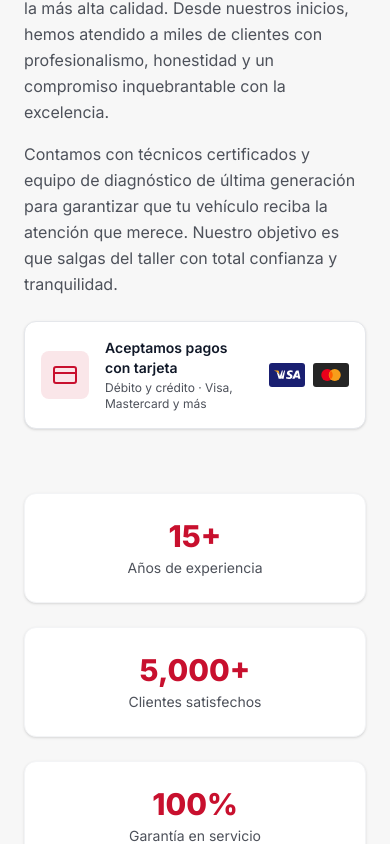
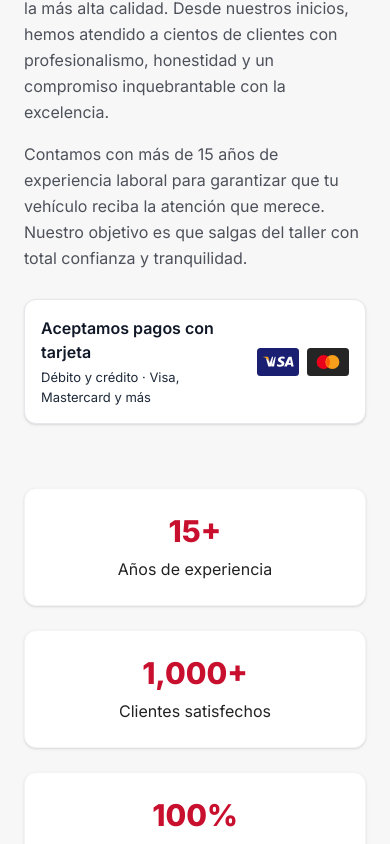
Before and after one commit to hdz-kevin/galaviz-automotriz, a Vue app: page / in a window 390 px wide. Shown: the part 1494-2338 px from the top of the page. Built offline with nearby package versions, Linux system fonts and the light colour scheme.

Commit message:
customize About component

```diff
--- a/src/components/AboutSection.vue
+++ b/src/components/AboutSection.vue
@@ -20,7 +20,7 @@ onMounted(() => {
 
 const stats = [
   { value: '15+', label: 'Años de experiencia' },
-  { value: '5,000+', label: 'Clientes satisfechos' },
+  { value: '1,000+', label: 'Clientes satisfechos' },
   { value: '100%', label: 'Garantía en servicio' },
 ]
 </script>
@@ -59,36 +59,36 @@ const stats = [
           </h3>
           <p class="text-text-light leading-relaxed mb-4">
             En <strong class="text-gray-900">Galaviz Automotriz</strong> nos especializamos en brindar un servicio
-            mecánico integral de la más alta calidad. Desde nuestros inicios, hemos atendido a miles
+            mecánico integral de la más alta calidad. Desde nuestros inicios, hemos atendido a cientos
             de clientes con profesionalismo, honestidad y un compromiso inquebrantable con la excelencia.
           </p>
-          <p class="text-text-light leading-relaxed mb-6">
-            Contamos con técnicos certificados y equipo de diagnóstico de última generación para
+          <p class="text-text-light leading-relaxed mb-7">
+            Contamos con más de 15 años de experiencia laboral para
             garantizar que tu vehículo reciba la atención que merece. Nuestro objetivo es que salgas
             del taller con total confianza y tranquilidad.
           </p>
 
           <!-- Pagos con tarjeta badge -->
           <div class="flex items-center gap-4 bg-white rounded-xl p-4 border border-gray-200 shadow-sm">
-            <div class="flex-shrink-0 w-12 h-12 bg-accent/10 rounded-lg flex items-center justify-center">
+            <div class="hidden sm:flex shrink-0 w-12 h-12 bg-accent/10 rounded-lg items-center justify-center">
               <svg class="w-6 h-6 text-accent" viewBox="0 0 24 24" fill="none" stroke="currentColor" stroke-width="2" stroke-linecap="round" stroke-linejoin="round">
                 <rect x="1" y="4" width="22" height="16" rx="2" ry="2"/>
                 <line x1="1" y1="10" x2="23" y2="10"/>
               </svg>
             </div>
             <div>
-              <p class="font-semibold text-gray-900 text-sm m-0">Aceptamos pagos con tarjeta</p>
-              <p class="text-xs text-text-light m-0 mt-0.5">Débito y crédito · Visa, Mastercard y más</p>
+              <p class="font-semibold text-gray-900 m-0">Aceptamos pagos con tarjeta</p>
+              <p class="text-[13px] text-gray-800 m-0 mt-1">Débito y crédito · Visa, Mastercard y más</p>
             </div>
             <div class="flex items-center gap-2 ml-auto">
               <!-- Visa -->
-              <svg class="h-6" viewBox="0 0 48 32" fill="none">
+              <svg class="h-7" viewBox="0 0 48 32" fill="none">
                 <rect width="48" height="32" rx="4" fill="#1A1F71"/>
                 <path d="M19.5 21h-3l1.9-11h3l-1.9 11zm12.2-10.7c-.6-.2-1.5-.5-2.7-.5-3 0-5.1 1.5-5.1 3.7 0 1.6 1.5 2.5 2.7 3.1 1.2.6 1.6.9 1.6 1.4 0 .8-.9 1.1-1.8 1.1-1.2 0-1.9-.2-2.9-.6l-.4-.2-.4 2.5c.7.3 2 .6 3.4.6 3.2 0 5.2-1.5 5.2-3.8 0-1.3-.8-2.3-2.5-3.1-1-.5-1.7-.9-1.7-1.4 0-.5.5-1 1.7-1 1 0 1.7.2 2.2.4l.3.1.4-2.3zm7.8-.3h-2.3c-.7 0-1.3.2-1.6.9L31 21h3.2l.6-1.8h3.9l.4 1.8h2.8l-2.4-11zm-3.3 7.1l1.6-4.2.8 4.2h-2.4zM17.2 10l-2.8 7.5-.3-1.5c-.5-1.7-2.1-3.6-3.9-4.5l2.7 9.5h3.2L20.4 10h-3.2z" fill="white"/>
                 <path d="M12.2 10H7.1l-.1.3c3.8.9 6.3 3.2 7.4 5.9L13.1 11c-.2-.7-.7-.9-1-.9z" fill="#F9A51A"/>
               </svg>
               <!-- Mastercard -->
-              <svg class="h-6" viewBox="0 0 48 32" fill="none">
+              <svg class="h-7" viewBox="0 0 48 32" fill="none">
                 <rect width="48" height="32" rx="4" fill="#252525"/>
                 <circle cx="19" cy="16" r="8" fill="#EB001B"/>
                 <circle cx="29" cy="16" r="8" fill="#F79E1B"/>
@@ -109,8 +109,8 @@ const stats = [
           :key="stat.label"
           class="text-center bg-white rounded-xl py-6 px-4 border border-gray-100 shadow-sm"
         >
-          <p class="text-3xl md:text-4xl font-extrabold text-accent m-0 mb-1">{{ stat.value }}</p>
-          <p class="text-sm text-text-light m-0">{{ stat.label }}</p>
+          <p class="text-3xl md:text-4xl font-extrabold text-accent m-0 mb-2">{{ stat.value }}</p>
+          <p class=" text-text-main m-0">{{ stat.label }}</p>
         </div>
       </div>
     </div>
```
